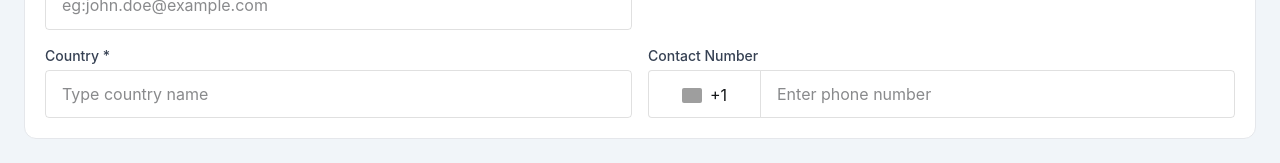
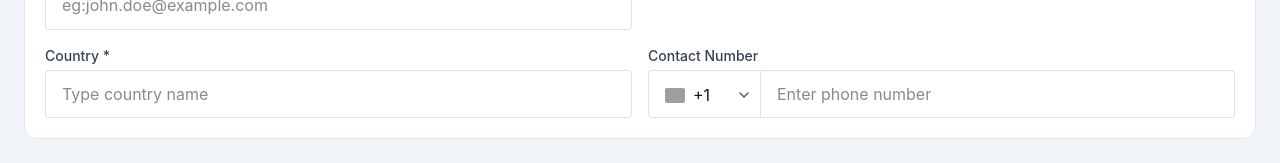
Before and after one commit to fourgoAgency/Ah-digitizing, a Next.js app: page /get-quote in a window 1280 px wide. Shown: the part 620-783 px from the top of the page. Built offline with nearby package versions, Linux system fonts and the light colour scheme; grey boxes are pictures that could not be loaded.

Commit message:
Add ChevronDown icon to CodeSelector button and adjust layout

```diff
--- a/app/get-quote/components/PhoneInputField.tsx
+++ b/app/get-quote/components/PhoneInputField.tsx
@@ -1,5 +1,6 @@
 "use client";
 
+import { ChevronDown } from "lucide-react";
 import { useMemo, useRef, useState, useEffect } from "react";
 import type { Control, FieldPath, FieldValues } from "react-hook-form";
 import { Controller } from "react-hook-form";
@@ -76,9 +77,10 @@ function CodeSelector({ selectedCountryCode, disabled, onSelectAction }: CodeSel
       <button
         type="button"
         disabled={disabled}
-        className="input h-12 min-w-28 rounded-r-none border-r-0"
+        className="input h-12 min-w-28 rounded-r-none border-r-0 pr-2"
         onClick={() => setOpen((prev) => !prev)}
       >
+        <span className="inline-flex w-full items-center justify-between gap-2">
           <span className="inline-flex items-center gap-2">
             {selectedCountry ? (
               <img
@@ -90,6 +92,8 @@ function CodeSelector({ selectedCountryCode, disabled, onSelectAction }: CodeSel
               />
             ) : null}
             <span>{selectedCountry?.dialCode ?? "Code"}</span>
+          </span>
+          <ChevronDown size={16} className="shrink-0 text-gray-600" />
         </span>
       </button>
 
```
Lines whose indentation alone changed are shown as unchanged.
